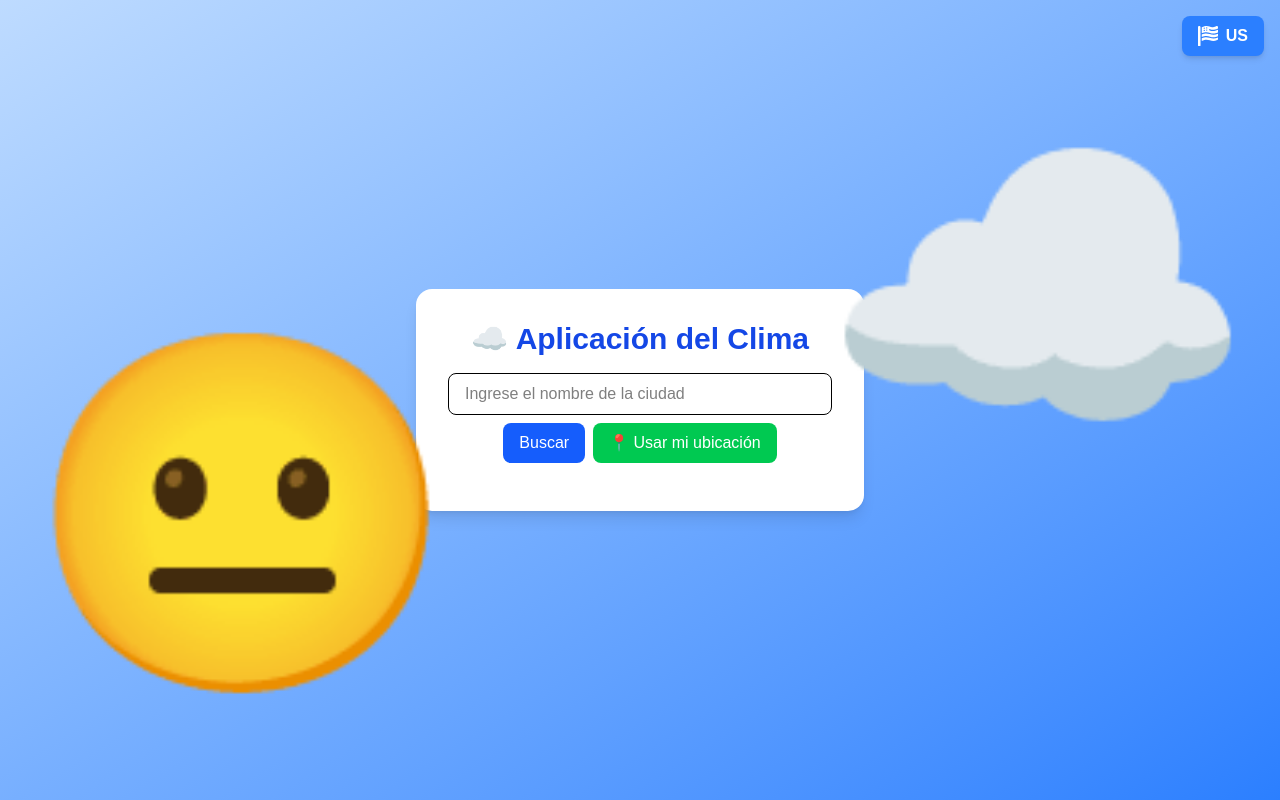
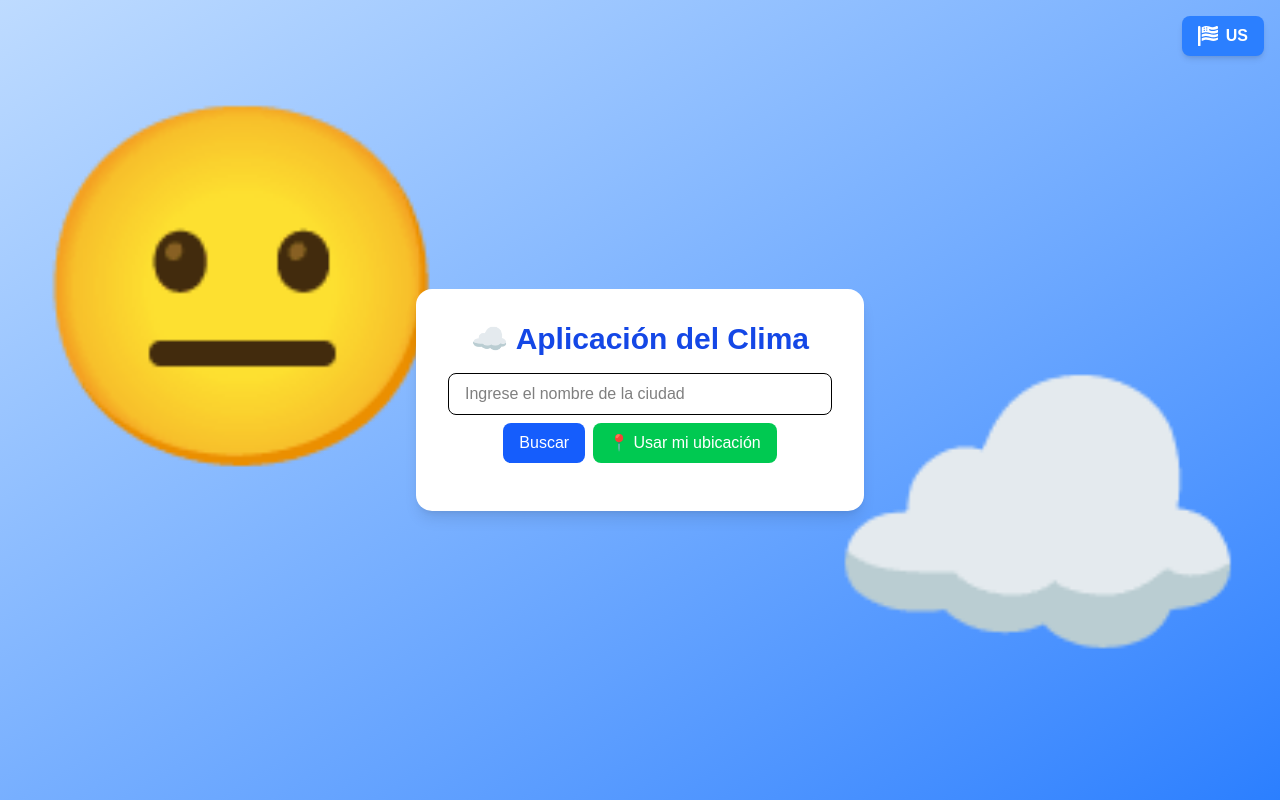
Before and after one commit to diegool2121/WeatherApp, a Next.js app: page / in a window 1280 px wide. Built offline with nearby package versions, Linux system fonts and the light colour scheme.

Commit message:
Update:Weather app with emojis 2.0

```diff
--- a/src/pages/index.tsx
+++ b/src/pages/index.tsx
@@ -35,6 +35,15 @@ export default function Home() {
 
   return (
     <div className={`min-h-screen bg-gradient-to-br ${gradient} flex items-center justify-center p-4 transition-all duration-1000`}>
+{/* Emojis adaptativos */}
+  <div className="absolute top-6 left-6 text-[70px] md:text-[350px] select-none pointer-events-none z-0">
+    {emoji}
+  </div>
+  <div className="absolute bottom-6 right-6 text-[70px] md:text-[350px] select-none pointer-events-none z-0">
+    {emoji2}
+  </div>
+
+
       <div className="bg-white shadow-lg rounded-2xl p-8 w-full max-w-md text-center relative">
         <h1 className="text-3xl font-bold text-blue-700 mb-4">☁️ {texts.app_name}</h1>
 
@@ -58,13 +67,6 @@ export default function Home() {
       <div className="absolute top-4 right-4 text-black">
         <LanguageSwitcher />
       </div>
-
-      <div className="fixed bottom-6 left-6 text-[350px] select-none pointer-events-none">
-        {emoji}
-      </div>
-      <div className="fixed top-6 right-6 text-[350px] select-none pointer-events-none">
-      {emoji2}
-      </div>
     </div>
   );
 }
```
